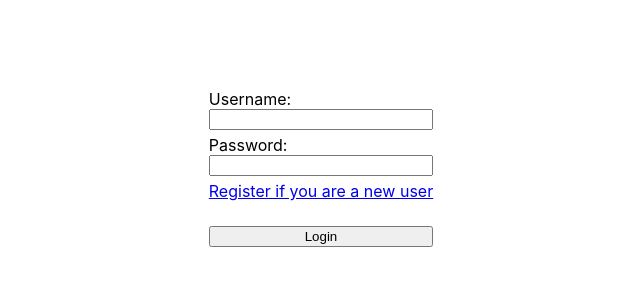
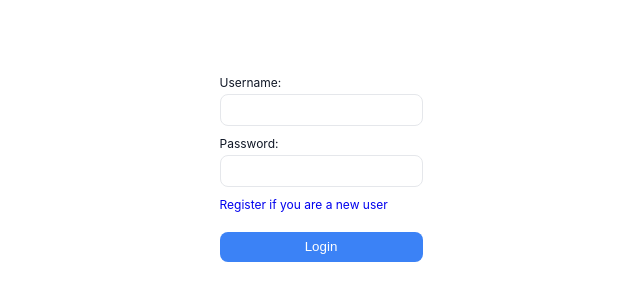
Before and after one commit to khetz/notes-app-v2, an Angular app: page / in a window 1280 px wide. Shown: the part 232-532 px from the top of the page, without its empty margins (319-959 px from the left). Built offline with nearby package versions, Linux system fonts and the light colour scheme.

Commit message:
Prelim login page styling

```diff
--- a/src/app/features/auth/login/login.component/login.component.css
+++ b/src/app/features/auth/login/login.component/login.component.css
@@ -5,11 +5,17 @@
     align-items: center;
 }
 
+label {
+    font-size: 12px;
+    color: #111827;
+    margin-bottom:4px;
+}
+
 .login-form {
     display: flex;
     flex-direction: column;
     max-width: 250px;
-    gap: 5px;
+    gap: 10px;
 }
 
 .form-section {
@@ -18,5 +24,37 @@
 }
 
 .login-button {
-    margin-top: 20px;
+    margin-top: 10px;
 }
+
+#login-username, #login-password {
+    height: 30px;
+    padding: 0 12px;
+    border-radius: 8px;
+    border: #e5e7eb 1px solid;
+}
+
+#login-username:focus , #login-password:focus {
+    outline: #3b82f6 1px solid;
+}
+
+#login-username:hover , #login-password:hover {
+    border: #2d70db 1px solid;
+}
+
+a {
+    font-size: 12px;
+    text-decoration: none;
+}
+
+button {
+    height: 30px;
+    background-color: #3b82f6;
+    border: none;
+    color: white;
+    border-radius: 8px;
+}
+
+button:hover {
+    background-color: #2f67c3;
+}
```
